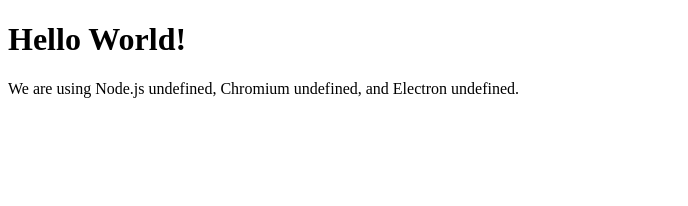
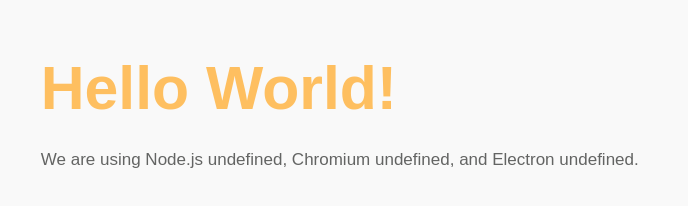
Before and after one commit to MGelein/dnd-note, an Electron app: page index.html in a window 1280 px wide. Shown: the whole page, without its empty margins (0-688 px from the left). Drawn offline with Linux system fonts and the light colour scheme.

Commit message:
For now this torpedo style will do

```diff
--- a/index.html
+++ b/index.html
@@ -4,9 +4,10 @@
 <head>
 	<meta charset="UTF-8">
 	<title>Hello World!</title>
+	<link href="css/torpedo.css" rel="stylesheet">
 </head>
 
-<body class="phb">
+<body>
 	<h1>Hello World!</h1>
 	<!-- All of the Node.js APIs are available in this renderer process. -->
 	We are using Node.js
```
Lines whose indentation alone changed are shown as unchanged.
